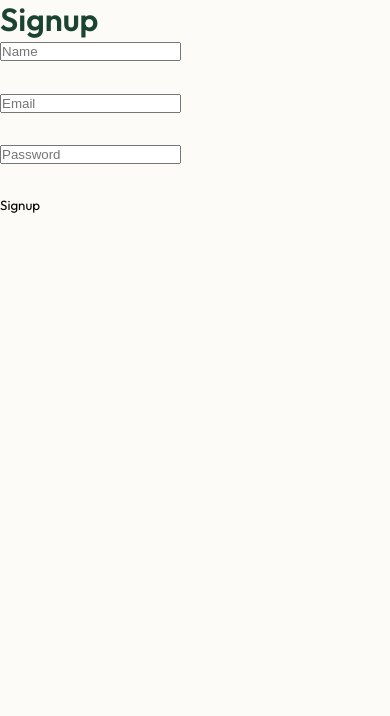
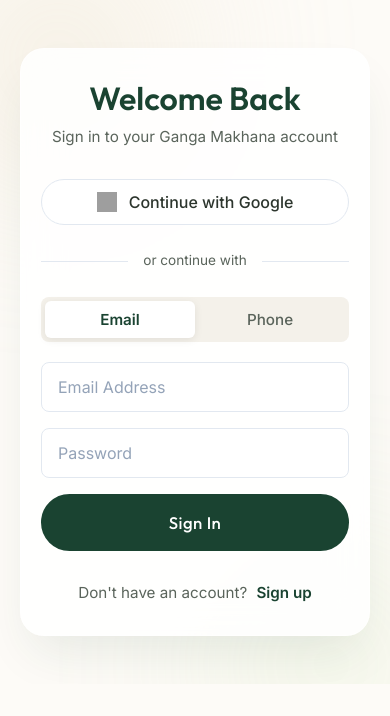
Before and after one commit to Nandannflp/GangaMakhana, a React (Vite) app: page /product/chocolate-makhana in a window 390 px wide. Shown: the top 716 px of the page. Built offline with nearby package versions, Linux system fonts and the light colour scheme; grey boxes are pictures that could not be loaded.

Commit message:
Add Login page with Google, Email, and Phone OTP

```diff
--- a/src/App.jsx
+++ b/src/App.jsx
@@ -1,10 +1,10 @@
-import Signup from "./Signup";
+import Login from "./Login";
 
 function App() {
 
   return (
     <div>
-      <Signup />
+      <Login />
     </div>
   );
 }
--- /dev/null
+++ b/src/Login.jsx
@@ -0,0 +1,177 @@
+import { useState } from "react";
+import { login, googleLogin, sendOtp, verifyOtp } from "./auth";
+import "./pages/LoginPage.css";
+
+function Login() {
+
+  // Email/Password state
+  const [email, setEmail] = useState("");
+  const [password, setPassword] = useState("");
+
+  // Phone state
+  const [phone, setPhone] = useState("");
+  const [otp, setOtp] = useState("");
+  const [otpSent, setOtpSent] = useState(false);
+
+  // Tab: "email" | "phone"
+  const [tab, setTab] = useState("email");
+
+  // ── Email Login ─────────────────────────────────────────────────────────────
+  const handleLogin = async (e) => {
+    e.preventDefault();
+    await login(email, password);
+  };
+
+  // ── Send OTP ────────────────────────────────────────────────────────────────
+  const handleSendOtp = async (e) => {
+    e.preventDefault();
+    await sendOtp(phone);
+    setOtpSent(true);
+  };
+
+  // ── Verify OTP ──────────────────────────────────────────────────────────────
+  const handleVerifyOtp = async (e) => {
+    e.preventDefault();
+    await verifyOtp(otp);
+  };
+
+  return (
+    <div className="login-page">
+      <div className="login-container">
+        <div className="login-card">
+
+          {/* Header */}
+          <div className="login-header">
+            <h2>Welcome Back</h2>
+            <p className="login-subtitle">
+              Sign in to your Ganga Makhana account
+            </p>
+          </div>
+
+          {/* Google */}
+          <div className="social-logins">
+            <button onClick={googleLogin} className="social-btn google-btn">
+              <img
+                src="https://www.gstatic.com/firebasejs/ui/2.0.0/images/auth/google.svg"
+                alt="Google"
+                className="social-icon"
+              />
+              Continue with Google
+            </button>
+
+            <div className="divider">
+              <span>or continue with</span>
+            </div>
+          </div>
+
+          {/* Tab Switcher */}
+          <div className="tab-switcher">
+            <button
+              className={`tab-btn ${tab === "email" ? "active" : ""}`}
+              onClick={() => { setTab("email"); setOtpSent(false); }}
+            >
+              Email
+            </button>
+            <button
+              className={`tab-btn ${tab === "phone" ? "active" : ""}`}
+              onClick={() => { setTab("phone"); setOtpSent(false); }}
+            >
+              Phone
+            </button>
+          </div>
+
+          {/* Email/Password Form */}
+          {tab === "email" && (
+            <form onSubmit={handleLogin} className="auth-form">
+              <div className="input-group">
+                <input
+                  type="email"
+                  placeholder="Email Address"
+                  value={email}
+                  onChange={(e) => setEmail(e.target.value)}
+                  required
+                />
+              </div>
+
+              <div className="input-group">
+                <input
+                  type="password"
+                  placeholder="Password"
+                  value={password}
+                  onChange={(e) => setPassword(e.target.value)}
+                  required
+                  minLength="6"
+                />
+              </div>
+
+              <button type="submit" className="btn-primary full-width">
+                Sign In
+              </button>
+            </form>
+          )}
+
+          {/* Phone OTP Form */}
+          {tab === "phone" && (
+            <div className="auth-form">
+              {!otpSent ? (
+                <form onSubmit={handleSendOtp}>
+                  <div className="input-group">
+                    <input
+                      type="tel"
+                      placeholder="Phone Number (e.g. 9876543210)"
+                      value={phone}
+                      onChange={(e) => setPhone(e.target.value)}
+                      required
+                    />
+                  </div>
+                  <div id="recaptcha-container"></div>
+                  <button type="submit" className="btn-primary full-width" style={{ marginTop: "12px" }}>
+                    Send OTP
+                  </button>
+                </form>
+              ) : (
+                <form onSubmit={handleVerifyOtp}>
+                  <div className="input-group">
+                    <input
+                      type="text"
+                      placeholder="Enter 6-digit OTP"
+                      value={otp}
+                      onChange={(e) => setOtp(e.target.value)}
+                      required
+                      maxLength="6"
+                    />
+                  </div>
+                  <button type="submit" className="btn-primary full-width" style={{ marginTop: "12px" }}>
+                    Verify & Login
+                  </button>
+                  <div className="resend-otp">
+                    <button
+                      type="button"
+                      className="text-btn"
+                      onClick={() => setOtpSent(false)}
+                    >
+                      Change phone number
+                    </button>
+                  </div>
+                </form>
+              )}
+            </div>
+          )}
+
+          {/* Footer */}
+          <div className="auth-footer">
+            <p>
+              Don't have an account?{" "}
+              <a href="/signup" className="primary-text">
+                Sign up
+              </a>
+            </p>
+          </div>
+
+        </div>
+      </div>
+    </div>
+  );
+}
+
+export default Login;
--- a/src/auth.js
+++ b/src/auth.js
@@ -3,7 +3,9 @@
   signInWithEmailAndPassword,
   signOut,
   GoogleAuthProvider,
-  signInWithPopup
+  signInWithPopup,
+  RecaptchaVerifier,
+  signInWithPhoneNumber
 } from "firebase/auth";
 
 import {
@@ -126,3 +128,70 @@
 
   }
 };
+
+
+// SEND OTP
+export const sendOtp = async (phoneNumber) => {
+
+  try {
+
+    if (window.recaptchaVerifier) {
+      window.recaptchaVerifier.clear();
+      window.recaptchaVerifier = null;
+    }
+
+    window.recaptchaVerifier = new RecaptchaVerifier(
+      auth,
+      "recaptcha-container",
+      { size: "invisible" }
+    );
+
+    const formattedPhone = phoneNumber.startsWith("+")
+      ? phoneNumber
+      : `+91${phoneNumber}`;
+
+    const confirmationResult = await signInWithPhoneNumber(
+      auth,
+      formattedPhone,
+      window.recaptchaVerifier
+    );
+
+    window.confirmationResult = confirmationResult;
+
+    alert("OTP Sent!");
+
+  } catch (error) {
+
+    alert(error.message);
+
+  }
+};
+
+
+// VERIFY OTP
+export const verifyOtp = async (otp) => {
+
+  try {
+
+    const result = await window.confirmationResult.confirm(otp);
+
+    const user = result.user;
+
+    await setDoc(
+      doc(db, "users", user.uid),
+      {
+        uid: user.uid,
+        phone: user.phoneNumber,
+        createdAt: new Date()
+      },
+      { merge: true }
+    );
+
+    alert("Phone Login Successful");
+
+  } catch (error) {
+
+    alert(error.message);
+
+  }
+};
--- a/src/pages/LoginPage.css
+++ b/src/pages/LoginPage.css
@@ -1,5 +1,5 @@
 .login-page {
-  min-height: calc(100vh - 160px); /* Adjust based on navbar/footer height */
+  min-height: calc(100vh - 160px);
   display: flex;
   align-items: center;
   justify-content: center;
@@ -7,6 +7,37 @@
   background-color: var(--color-base);
   position: relative;
   overflow: hidden;
+}
+
+/* Tab Switcher */
+.tab-switcher {
+  display: flex;
+  gap: 0;
+  background: var(--color-base-alt);
+  border-radius: var(--radius-sm);
+  padding: 4px;
+  margin-bottom: 20px;
+}
+
+.tab-btn {
+  flex: 1;
+  padding: 9px 0;
+  border: none;
+  border-radius: 6px;
+  background: transparent;
+  color: var(--color-text-light);
+  font-family: var(--font-secondary);
+  font-size: 0.95rem;
+  font-weight: 500;
+  cursor: pointer;
+  transition: all 0.25s ease;
+}
+
+.tab-btn.active {
+  background: #fff;
+  color: var(--color-primary);
+  font-weight: 600;
+  box-shadow: 0 2px 8px rgba(0,0,0,0.08);
 }
 
 /* Subtle background decorations for premium feel */
@@ -162,7 +193,7 @@
 
 .input-group input {
   width: 100%;
-  padding: 14px 16px 14px 45px;
+  padding: 14px 16px;
   border: 1px solid #e2e8f0;
   border-radius: var(--radius-sm);
   font-family: var(--font-secondary);
```
